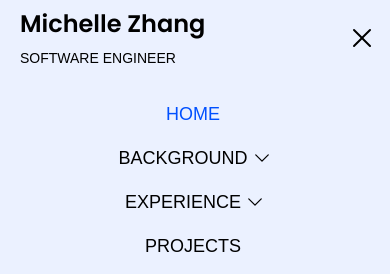
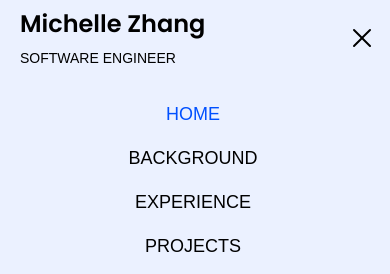
Before and after one commit to michelleezhangg/Personal-Website-Portfolio, a Next.js app: page / in a window 390 px wide. Both pictures are taken after a click on the button "Open mobile menu". Shown: the top 274 px of the page. Built offline with nearby package versions, Linux system fonts and the light colour scheme.

Commit message:
Fix unit tests except for navbar

```diff
--- a/src/app/components/MenuOverlay.jsx
+++ b/src/app/components/MenuOverlay.jsx
@@ -1,15 +1,8 @@
-import React, { useState } from "react";
+import React from "react";
 import PropTypes from "prop-types";
 import { Link as ScrollLink } from "react-scroll";
-import { ChevronDownIcon, ChevronUpIcon } from "@heroicons/react/24/solid";
 
 const MenuOverlay = ({ links, setNavbarOpen }) => {
-  const [dropdownOpen, setDropdownOpen] = useState(null);
-
-  const toggleDropdown = (index) => {
-    setDropdownOpen(dropdownOpen === index ? null : index);
-  };
-
   return (
     <ul className="flex flex-col py-4 items-center">
       {links.map((link, index) => (
@@ -27,40 +20,6 @@ const MenuOverlay = ({ links, setNavbarOpen }) => {
           >
             {link.title}
           </ScrollLink>
-          {/* Dropdown Icon */}
-          {link.dropdown && (
-            <button
-              onClick={() => toggleDropdown(index)}
-              className="flex items-center"
-              aria-label={`${dropdownOpen === index ? "Close" : "Open"} dropdown menu`}
-            >
-              {dropdownOpen === index ? (
-                <ChevronUpIcon className="h-5 w-5 text-darkblue" />
-              ) : (
-                <ChevronDownIcon className="h-5 w-5 hover:text-darkblue" />
-              )}
-            </button>
-          )}
-          {/* Dropdown Menu */}
-          {dropdownOpen === index && link.dropdown && (
-            <ul className="absolute top-full bg-lightblue shadow-md mt-2 p-2 z-40">
-              {link.dropdown.map((dropdownLink, index) => (
-                <li key={index}>
-                  <ScrollLink
-                    to={dropdownLink.path}
-                    spy="true"
-                    smooth="true"
-                    offset={-350} // Extend spy region up 350px for mobile view
-                    duration={500}
-                    className="block px-5 py-2 text-md text-gray-700 hover:bg-lightblue hover:text-darkblue cursor-pointer uppercase whitespace-nowrap"
-                    onClick={() => setNavbarOpen(false)} // Close the menu when a dropdown link is clicked
-                  >
-                    {dropdownLink.title}
-                  </ScrollLink>
-                </li>
-              ))}
-            </ul>
-          )}
         </li>
       ))}
     </ul>
--- a/src/app/components/Navbar.jsx
+++ b/src/app/components/Navbar.jsx
@@ -50,7 +50,7 @@ const Navbar = () => {
               className="flex items-center px-3 py-2"
               aria-label="Open mobile menu"
             >
-              <Bars3Icon className="h-8 w-8" />
+              <Bars3Icon strokeWidth={2} className="h-8 w-8" />
             </button>
           ) : (
             <button
@@ -58,7 +58,7 @@ const Navbar = () => {
               className="flex items-center px-3 py-2"
               aria-label="Close mobile menu"
             >
-              <XMarkIcon className="h-8 w-8" />
+              <XMarkIcon strokeWidth={2} className="h-8 w-8" />
             </button>
           )}
         </div>
@@ -68,6 +68,7 @@ const Navbar = () => {
             {NAV_LINKS.map((link, index) => (
               <li
                 key={index}
+                data-testid={`navlink-${index}`}
                 className="relative flex items-center"
                 onMouseEnter={() => handleMouseEnter(index)}
                 onMouseLeave={handleMouseLeave}
@@ -105,9 +106,12 @@ const Navbar = () => {
                 )}
                 {/* Dropdown Menu */}
                 {hoveredDropdown === index && link.dropdown && (
-                  <ul className="absolute left-0 top-full bg-lightblue shadow-md p-1 z-40">
+                  <ul
+                    data-testid={`dropdown-menu-${index}`}
+                    className="absolute left-0 top-full bg-lightblue shadow-md p-1 z-40 transition-transform duration-300 ease-in-out"
+                  >
                     {link.dropdown.map((dropdownLink, index) => (
-                      <li key={index}>
+                      <li key={index} data-testid={`dropdown-link-${index}`}>
                         <ScrollLink
                           to={dropdownLink.path}
                           spy="true"
```
Also changed, not shown: 1 other file (tests, documents, lock files or other folders).
